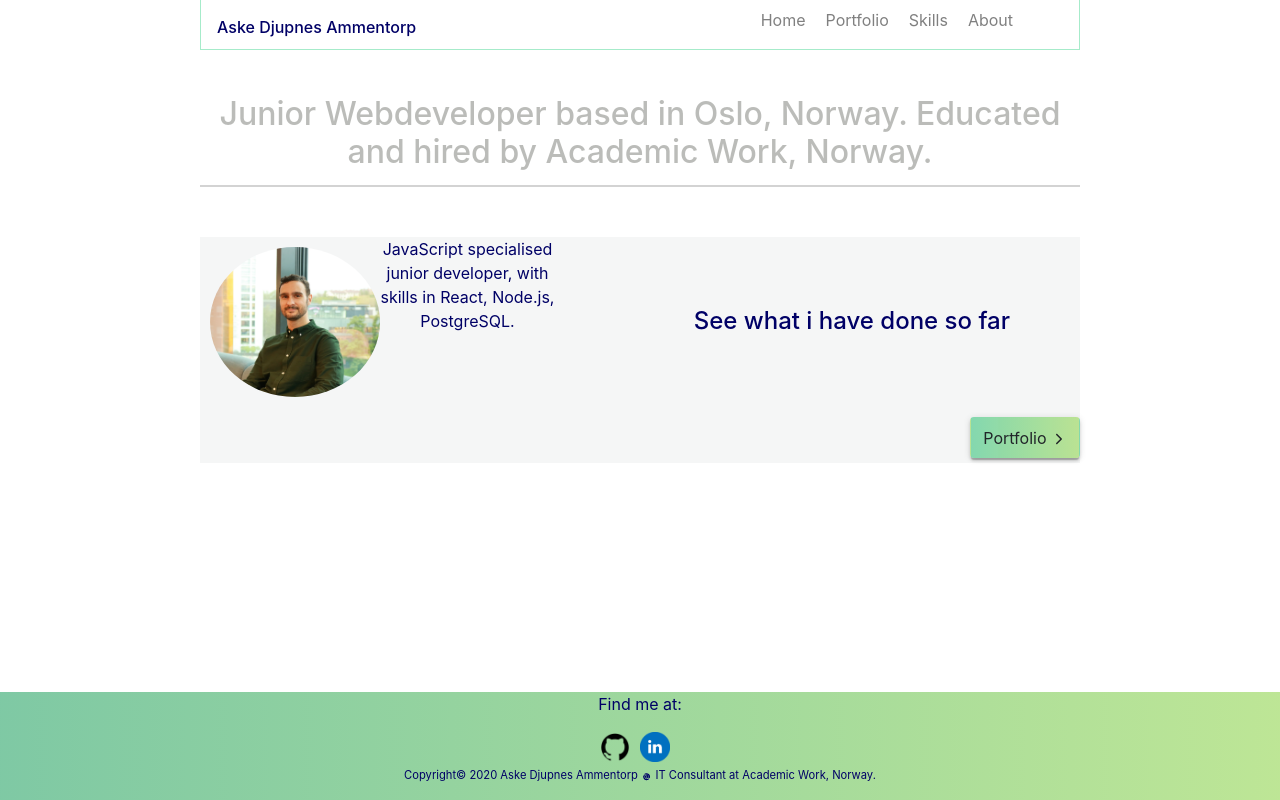
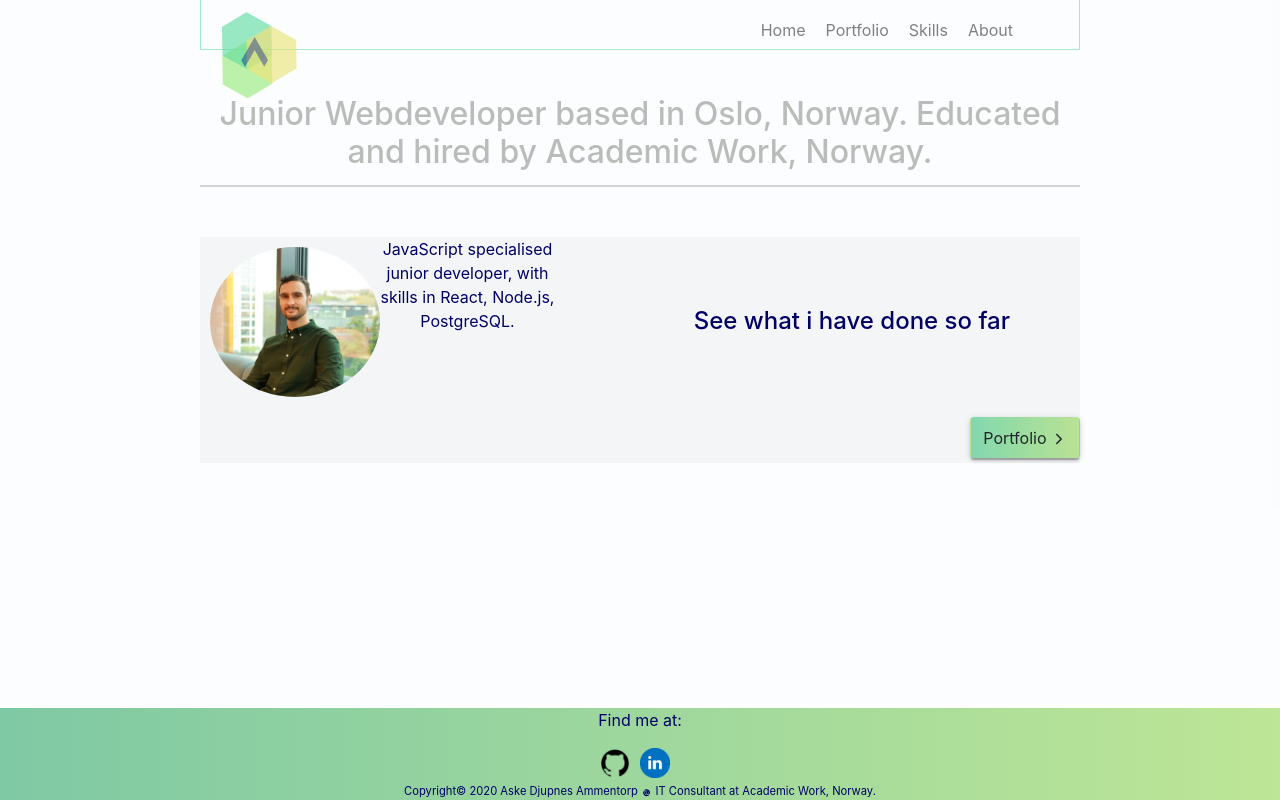
Before and after one commit to Djuppi/My-portfolio-page, a React (Create React App) app: page / in a window 1280 px wide. Built offline with nearby package versions, Linux system fonts and the light colour scheme.

Commit message:
Logo and footer editted

```diff
--- a/src/App.js
+++ b/src/App.js
@@ -14,7 +14,7 @@ function App() {
     <div className="App">
       <HashRouter>
       <nav className="navbar">
-        <h1>Aske Djupnes Ammentorp</h1>
+        <Link to='/'><img src="../media/Logo.png" /></Link>
 
           <ul>
             <Link to="/"><li>Home</li></Link>
--- a/src/components/About.js
+++ b/src/components/About.js
@@ -1,4 +1,17 @@
 import React from 'react';
+import {
+    DiJsBadge,
+    DiCss3,
+    DiHtml5,
+    DiHeroku,
+    DiNodejs,
+    DiPostgresql,
+    DiReact,
+    DiSass,
+    DiMaterializecss,
+    DiGit,
+    DiGithubBadge
+} from 'react-icons/di'
 
 class About extends React.Component {
     render() {
@@ -8,7 +21,21 @@ class About extends React.Component {
                 <div>
                     <img src="./media/aske-banner.jpg"></img>
                     <h3>Aske Djupnes Ammentorp</h3>
-                    <p>I'm a JavaScript developer, educated from <a href="http://www.academy.no" target="blank">Academy Norway</a>. I went through 12 weeks of JavaScript bootcamp, which ended up in a group exam  </p>
+                        <p>I'm a JavaScript developer, educated from <a href="http://www.academy.no" target="blank">Academy Norway</a>. I went through 12 weeks of JavaScript bootcamp, which ended up in a group exam  </p>
+
+                    <div classname="skills">
+                        <DiJsBadge />
+                        <DiCss3 />
+                        <DiHtml5 />
+                        <DiSass />
+                        <DiMaterializecss />
+                        <DiHeroku />
+                        <DiNodejs />
+                        <DiPostgresql />
+                        <DiReact />
+                        <DiGit />
+                        <DiGithubBadge />
+                    </div>
                 </div>
             </div>
         )
--- a/src/style.scss
+++ b/src/style.scss
@@ -5,14 +5,16 @@ $textColor: #006;
 .App {
     text-align: center;
     display: grid;
-    grid-template-columns: 200px repeat(1, 1fr) 200px;
-    grid-template-rows: 100px repeat(auto, 1fr) 100px;
+    grid-template-columns: 200px repeat(2, 1fr) 200px;
+    grid-template-rows: 50px 1fr 150px;
     row-gap: 40px;
-    // background-color: rgba(232, 240, 247, 0.183);
+
+    background-color: rgba(232, 240, 247, 0.183);
 
     color: $textColor;
     ul {
         list-style-type: none;
+
     }
 }
 
@@ -20,23 +22,30 @@ $textColor: #006;
     .navbar {
         border: 1px solid rgba(87, 218, 155, 0.53);
         border-top: none;
-        grid-column: 2;
+        grid-column: 2 / span 2;
+        display: grid;
+        grid-template-columns: 2fr 1fr;
         box-shadow: 0 0 2px -2px rgba(0, 0, 0, .2);
         height: 50px;
-        h1{
-            justify-content: flex-start;
-            font-size: 1rem;
-            margin: 0;
+        img{
+            grid-area: 1 / 1 / 1 / 1;
+            left: 0;
+            top: 0;
+            width: 80px;
+            position: relative;
         }
         ul {
+            grid-area: 1 / 2;
             list-style-type: none;
             display: flex;
             flex-direction: row;
-            justify-content: space-around;
+            justify-self: end;
+            float: right;
             margin-right: 50px;
             li {
                 margin-left: 20px;
                 color: grey;
+                margin-bottom: 30px;
                 &:hover{
                     color: $textColor
                  }
@@ -46,7 +55,7 @@ $textColor: #006;
     }
 
 .home {
-    grid-area: 2 / 2;
+    grid-area: 2 / 2 / 2 / span 2;
     display: grid;
     grid-template-columns: 1fr 1fr;
     grid-template-rows: repeat(3, auto);
@@ -136,7 +145,8 @@ footer{
     position: fixed;
     bottom: 0;
     width: 100%;
-    grid-area: 4 / 1 / 4 / 4 ;
+    display: block;
+    grid-area: 3 / 1 / 3 / span 4;
     background-color: $hoverColor;
     background-image: -webkit-linear-gradient(
         left, rgba(54, 137, 94, 0.353), rgba(231, 219, 53, 0.353)
@@ -147,17 +157,18 @@ footer{
     };
     .copyright{
         font-size: 0.7rem;
+        margin-bottom: 0;
     }
 
 }
 
 .portfolio {
-    grid-area: 2 / 2 / 2 / 2;
+    grid-area: 2 / 2 / 2 / span 2;
     display: grid;
     row-gap: 20px;
     column-gap: 20px;
     grid-template-columns: 1fr;
-    grid-template-rows: 1fr 1fr 2fr;
+    grid-template-rows: 1fr 2fr 2fr;
     color: rgba(164, 165, 162, 0.748);
     p {
         grid-area: 2 / 1 / 2 / 2;
@@ -166,6 +177,7 @@ footer{
     }
     ul{
         display: flex;
+        justify-content: flex-start;
         grid-area: 3 / 1 / 3 / 2;
         a {
             color: $textColor;
@@ -205,9 +217,18 @@ footer{
 
 
 .about {
-    grid-area: 2/ 2/ 2/ 2;
+    grid-area: 2/ 2/ 2/ span 2;
     display: grid;
+    grid-template-rows: 50px 2fr 2fr;
     img {
+        grid-row: 2;
         width: 400px;
     }
+    h3{
+        grid-row: 3;
+    }
+    p {
+        justify-self: center;
+        grid-area: 3 / 1;
+    }
 }
```
Also changed, not shown: public/media/Logo.png (added), 18 other files (tests, documents, lock files or other folders).
